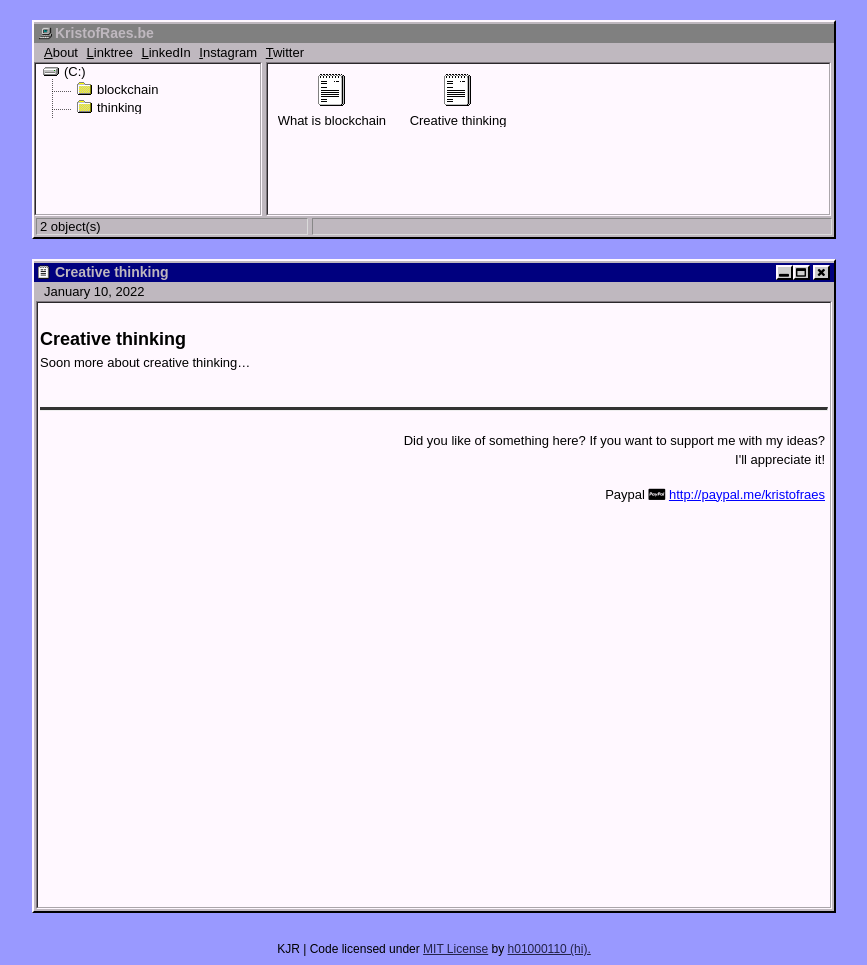
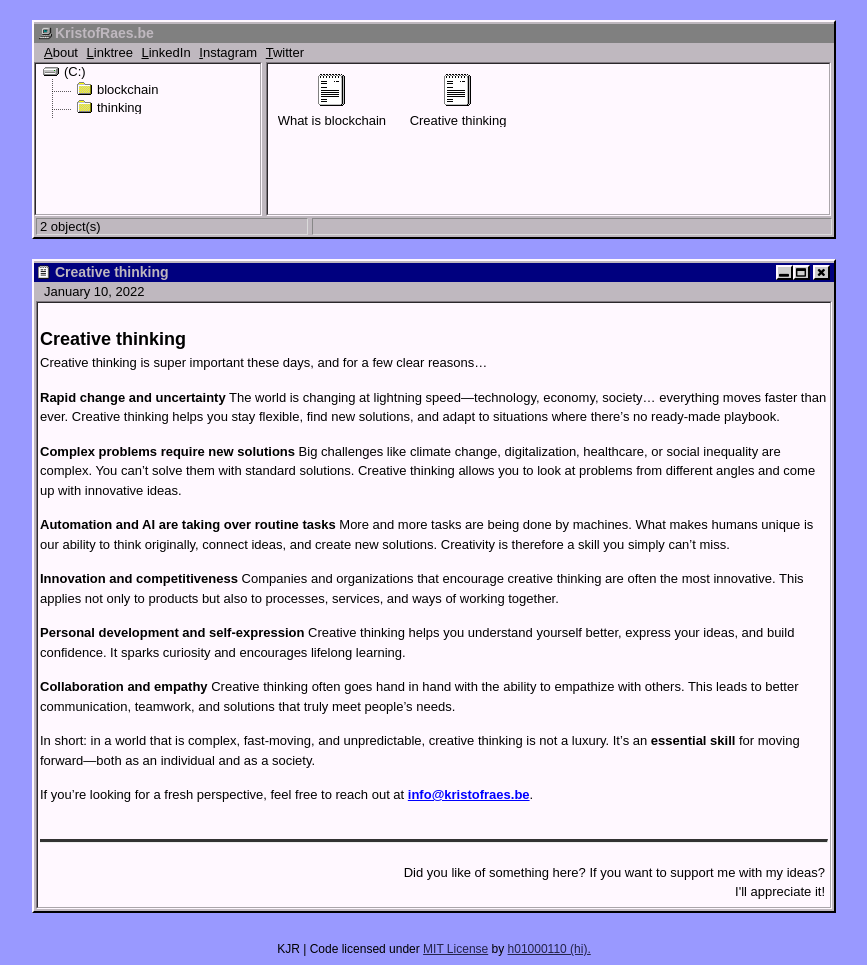
Before and after one commit to kristofraes/website, a Jekyll site: the page built from _posts/2022-01-10-creative-thinking.md, in a window 1280 px wide. Shown: the whole page, without its empty margins (206-1073 px from the left). Built offline with Jekyll 4.4.1, drawn with Linux system fonts in a browser that asks for light colours.

Commit message:
Update 2022-01-10-creative-thinking.md

```diff
--- a/_posts/2022-01-10-creative-thinking.md
+++ b/_posts/2022-01-10-creative-thinking.md
@@ -6,5 +6,26 @@ tags: thinking
 
 ## Creative thinking
 
+Creative thinking is super important these days, and for a few clear reasons...
 
-Soon more about creative thinking...
+**Rapid change and uncertainty**
+The world is changing at lightning speed—technology, economy, society… everything moves faster than ever. Creative thinking helps you stay flexible, find new solutions, and adapt to situations where there’s no ready-made playbook.
+
+**Complex problems require new solutions**
+Big challenges like climate change, digitalization, healthcare, or social inequality are complex. You can’t solve them with standard solutions. Creative thinking allows you to look at problems from different angles and come up with innovative ideas.
+
+**Automation and AI are taking over routine tasks**
+More and more tasks are being done by machines. What makes humans unique is our ability to think originally, connect ideas, and create new solutions. Creativity is therefore a skill you simply can’t miss.
+
+**Innovation and competitiveness**
+Companies and organizations that encourage creative thinking are often the most innovative. This applies not only to products but also to processes, services, and ways of working together.
+
+**Personal development and self-expression**
+Creative thinking helps you understand yourself better, express your ideas, and build confidence. It sparks curiosity and encourages lifelong learning.
+
+**Collaboration and empathy**
+Creative thinking often goes hand in hand with the ability to empathize with others. This leads to better communication, teamwork, and solutions that truly meet people’s needs.
+
+In short: in a world that is complex, fast-moving, and unpredictable, creative thinking is not a luxury. It’s an **essential skill** for moving forward—both as an individual and as a society.
+
+If you’re looking for a fresh perspective, feel free to reach out at **[info@kristofraes.be](mailto:info@kristofraes.be)**.
```
